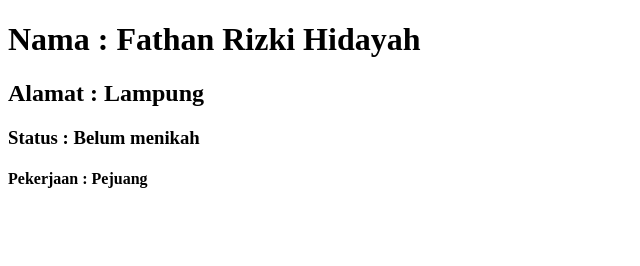
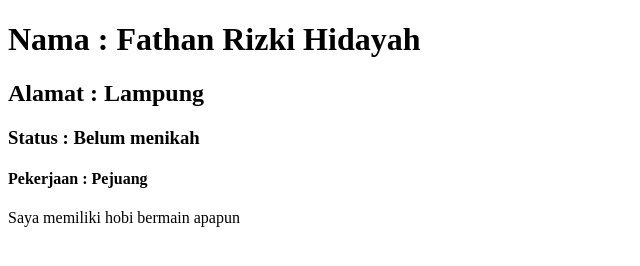
Before and after one commit to fathanrizk/gitbasic, a plain HTML site: page index.html in a window 1280 px wide. Shown: the whole page, without its empty margins (0-640 px from the left). Drawn offline with Linux system fonts and the light colour scheme.

Commit message:
add paragraph hobby

```diff
--- a/index.html
+++ b/index.html
@@ -11,5 +11,6 @@
     <h2>Alamat : Lampung </h2>
     <h3>Status : Belum menikah</h3>
     <h4>Pekerjaan : Pejuang</h4>
+    <p>Saya memiliki hobi bermain apapun</p>
 </body>
 </html>
```
